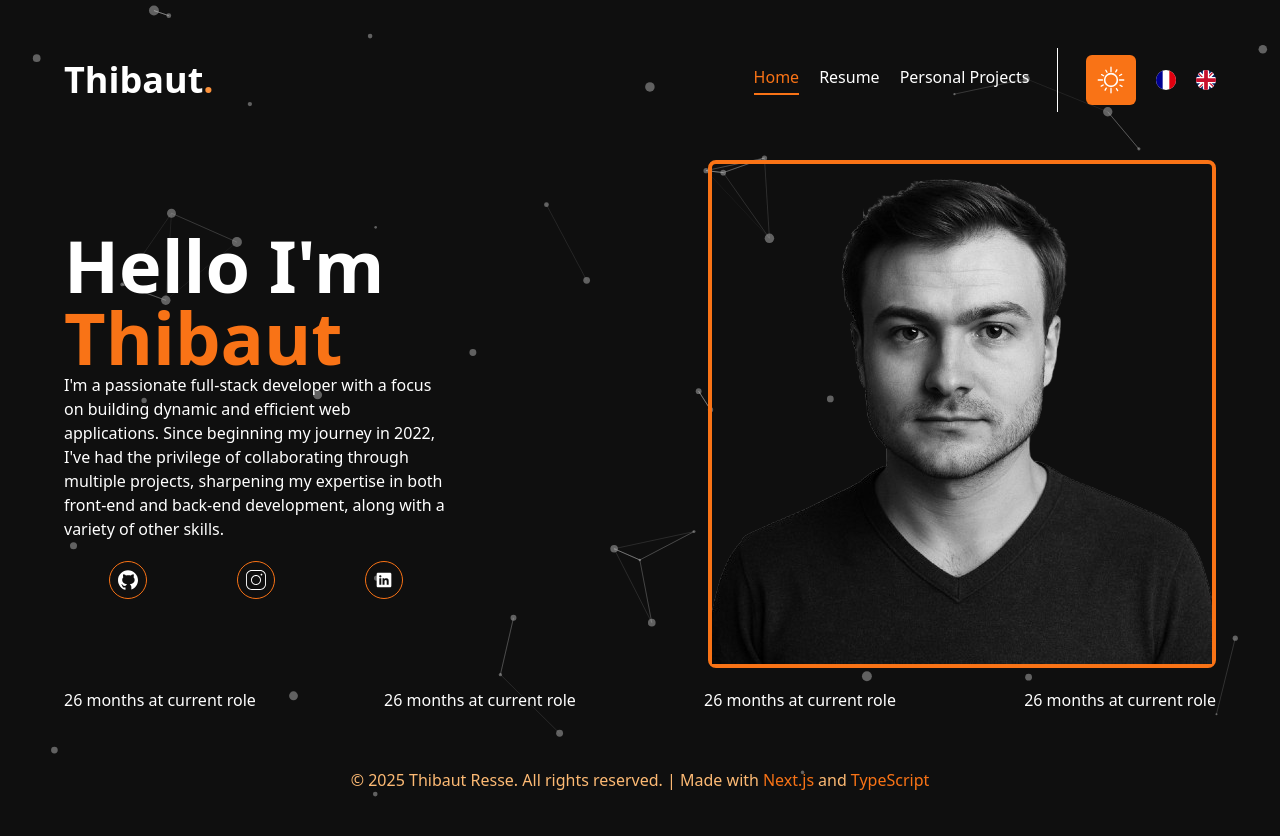
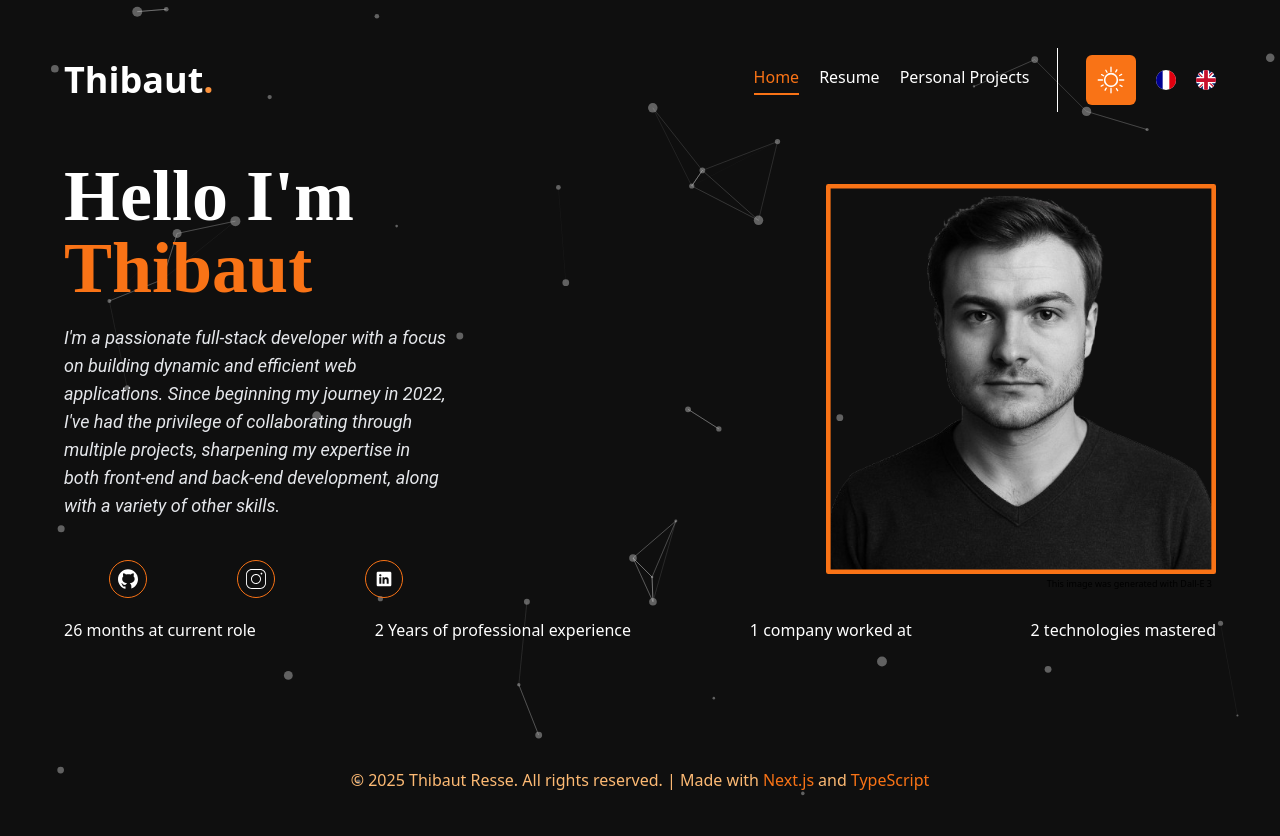
Before and after one commit to neolink78/portfolio, a Next.js app: page / in a window 1280 px wide. Shown: the top 836 px of the page. Built offline with nearby package versions, Linux system fonts and the light colour scheme.

Commit message:
added frame motion for picture, react-count up for experience's stats

```diff
--- /dev/null
+++ b/components/home/experience.tsx
@@ -0,0 +1,12 @@
+import CountUp from "react-countup"
+
+export const Experience = () => {
+    return (
+        <div className="flex justify-between mt-5">
+            <p><CountUp end={26} duration={5} /> months at current role</p>
+            <p><span>2</span> Years of professional experience</p>
+            <p><span>1</span> company worked at</p>
+            <p><span>2</span> technologies mastered</p>
+        </div>
+    )
+}
--- /dev/null
+++ b/components/home/icons.tsx
@@ -0,0 +1,24 @@
+import { Github } from "@/lib/icons/github";
+import { Instagram } from "@/lib/icons/instagram";
+import { LinkedIn } from "@/lib/icons/linkedIn";
+
+export const Icons = () => {
+    return (
+        <div className="flex justify-around mt-5">
+            <a href="https://github.com/neolink78" target="_blank" rel="noopener noreferrer"
+                className="group rounded-full border border-orange-500 p-2 hover:bg-orange-500 hover:cursor-pointer"
+            >
+                <Github className="fill-white group-hover:fill-black transition-colors duration-300" />
+            </a>
+            <a href="https://www.instagram.com/neolink78/" target="_blank" rel="noopener noreferrer"
+                className="group rounded-full border border-orange-500 p-2 hover:bg-orange-500 hover:cursor-pointer">
+                <Instagram className="fill-white group-hover:fill-black transition-colors duration-300" />
+            </a>
+            <a href="https://www.linkedin.com/in/thibaut-resse-36674015a/" target="_blank" rel="noopener noreferrer"
+                className="group rounded-full border border-orange-500 p-2 hover:bg-orange-500 hover:cursor-pointer">
+                <LinkedIn className="fill-white group-hover:fill-black transition-colors duration-300" />
+            </a>
+
+        </div>
+    )
+}
--- /dev/null
+++ b/components/home/motion.tsx
@@ -0,0 +1,144 @@
+import { useEffect, useState } from 'react';
+import { motion } from 'framer-motion';
+import Image from 'next/image';
+
+const Me = () => {
+    const [showGlow, setShowGlow] = useState(false);
+    const [hasLoadedInDarkMode, setHasLoadedInDarkMode] = useState(false);
+    const isDarkMode = true
+    useEffect(() => {
+        if (!isDarkMode) {
+            const timer = setTimeout(() => setShowGlow(true), 2000);
+            return () => clearTimeout(timer);
+        }
+    }, [isDarkMode]);
+
+    useEffect(() => {
+        if (isDarkMode && !hasLoadedInDarkMode) {
+            setHasLoadedInDarkMode(true);
+        }
+    }, [isDarkMode, hasLoadedInDarkMode]);
+
+    const renderGlow = () =>
+        !isDarkMode &&
+        showGlow && (
+            <motion.div
+                className="absolute inset-0 w-[290px] h-[290px] xl:w-[440px] xl:h-[440px] bg-orange-500"
+                style={{ borderRadius: '50%', filter: 'blur(60px)', opacity: 0.5 }}
+                initial={{ scale: 0.9, opacity: 0 }}
+                animate={{ scale: [0.95, 1.05], opacity: [0.1, 0.6] }}
+                transition={{
+                    duration: 5,
+                    ease: 'easeInOut',
+                    repeat: Infinity,
+                    repeatType: 'reverse',
+                }}
+            />
+        );
+
+    const renderBorderAnimation = () => {
+        if (isDarkMode) {
+            return (
+                <motion.rect
+                    key="dark-mode-rect"
+                    x="3"
+                    y="3"
+                    width="500"
+                    height="500"
+                    stroke="#f97316"
+                    strokeWidth="6"
+                    strokeLinecap="round"
+                    strokeLinejoin="round"
+                    initial={
+                        hasLoadedInDarkMode
+                            ? { pathLength: 1, strokeOpacity: 1 }
+                            : { pathLength: 0, strokeOpacity: 0.3 }
+                    }
+                    animate={{ pathLength: 1, strokeOpacity: 1 }}
+                    transition={{
+                        duration: 3,
+                        ease: 'easeInOut',
+                        repeat: 0,
+                    }}
+                />
+            );
+        }
+
+        return (
+            <motion.rect
+                key="light-mode-rect"
+                x="3"
+                y="3"
+                width="500"
+                height="500"
+                stroke={isDarkMode ? '#f97217' : '#000'}
+                strokeWidth="6"
+                strokeLinecap="round"
+                strokeLinejoin="round"
+                initial={{ strokeDasharray: '10 10 10 10' }}
+                animate={{ strokeDasharray: ['5 15 100 100', '25 50 75 100'] }}
+                transition={{
+                    duration: 5,
+                    repeat: Infinity,
+                    repeatType: 'reverse',
+                }}
+            />
+        );
+    };
+
+    return (
+        <div className="w-full h-full relative">
+            {renderGlow()}
+
+            <motion.div
+                initial={{ opacity: 0 }}
+                animate={{
+                    opacity: 1,
+                    transition: {
+                        duration: 0.6,
+                        ease: isDarkMode ? 'easeIn' : 'easeOut',
+                    },
+                }}
+            >
+                <motion.div
+                    initial={{ opacity: 0 }}
+                    animate={{
+                        opacity: 1,
+                        transition: {
+                            delay: 0.8,
+                            duration: 0.6,
+                            ease: isDarkMode ? 'easeIn' : 'easeInOut',
+                        },
+                    }}
+                    className="relative w-[298px] h-[298px] xl:w-[390px] xl:h-[390px] bg:none"
+                >
+                    <Image alt="Thibaut" src={'/picture.png'} priority
+                        quality={100}
+                        fill
+                        sizes="(max-width: 768px) 100vw,
+                    (max-width: 1200px) 50vw,
+                    33vw"
+                        className="object-contain"
+                    />
+
+                    <div className="hidden lg:block absolute h-[1px] bottom-1 right-0 text-black dark:text-gray-500">
+                        <span className="px-1 text-[9px]">
+                            This image was generated with Dall-E 3
+                        </span>
+                    </div>
+
+                </motion.div>
+                <motion.svg
+                    className="dark:shadow-sm absolute top-0 left-0 w-[298px] h-[298px] xl:w-[390px] xl:h-[390px]"
+                    fill="transparent"
+                    viewBox="0 0 506 506"
+                    xmlns="http://www.w3.org/2000/svg"
+                >
+                    {renderBorderAnimation()}
+                </motion.svg>
+            </motion.div>
+        </div>
+    );
+};
+
+export default Me;
--- a/package.json
+++ b/package.json
@@ -12,10 +12,12 @@
     "@hookform/resolvers": "^4.0.0",
     "@tsparticles/react": "^3.0.0",
     "axios": "^1.7.9",
+    "framer-motion": "^12.9.2",
     "i18next": "^24.2.2",
     "next": "^14.2.26",
     "next-i18next": "^15.4.2",
     "react": "^18",
+    "react-countup": "^6.5.3",
     "react-dom": "^18",
     "react-hook-form": "^7.54.2",
     "react-i18next": "^15.4.1",
--- a/pages/index.tsx
+++ b/pages/index.tsx
@@ -1,50 +1,29 @@
+import { Experience } from "@/components/home/experience";
+import { Icons } from "@/components/home/icons";
+import Me from "@/components/home/motion";
 import ParticlesBackground from "@/components/Particles";
-import { Github } from "@/lib/icons/github";
-import { Instagram } from "@/lib/icons/instagram";
-import { LinkedIn } from "@/lib/icons/linkedIn";
-import Image from "next/image";
 
 export default function Home() {
   return (
     <div className="min-h-screen flex flex-col mt-12">
       <ParticlesBackground />
       <main className="flex text-white justify-between items-center">
-        <div className="w-96">
-          <p className="text-7xl font-bold">Hello I&apos;m
+        <div className="w-96 flex flex-col gap-5">
+
+          <p className="text-7xl font-inspiration font-bold">Hello I&apos;m
             <span className="text-orange-500"> Thibaut</span>
           </p>
-          <p>I&apos;m a passionate full-stack developer with a focus on building dynamic and efficient web applications.
+          <p className="font-text text-gray-200 italic text-lg/7">I&apos;m a passionate full-stack developer with a focus on building dynamic and efficient web applications.
             Since beginning my journey in 2022, I&apos;ve had the privilege of collaborating through multiple projects, sharpening my
             expertise in both front-end and back-end development, along with a variety of other skills.
           </p>
-          <div className="flex justify-around mt-5">
-            <a href="https://github.com/neolink78" target="_blank" rel="noopener noreferrer"
-              className="group rounded-full border border-orange-500 p-2 hover:bg-orange-500 hover:cursor-pointer"
-            >
-              <Github className="fill-white group-hover:fill-black transition-colors duration-300" />
-            </a>
-            <a href="https://www.instagram.com/neolink78/" target="_blank" rel="noopener noreferrer"
-              className="group rounded-full border border-orange-500 p-2 hover:bg-orange-500 hover:cursor-pointer">
-              <Instagram className="fill-white group-hover:fill-black transition-colors duration-300" />
-            </a>
-            <a href="https://www.linkedin.com/in/thibaut-resse-36674015a/" target="_blank" rel="noopener noreferrer"
-              className="group rounded-full border border-orange-500 p-2 hover:bg-orange-500 hover:cursor-pointer">
-              <LinkedIn className="fill-white group-hover:fill-black transition-colors duration-300" />
-            </a>
-
-          </div>
+          <Icons />
         </div>
-        <div className="border-4 border-orange-500 rounded-lg">
-          <Image alt="yo" src={'/picture.png'} width={500} height={500} />
+        <div>
+          <Me />
         </div>
-
       </main>
-      <div className="flex justify-between mt-5">
-        <p><span>26</span> months at current role</p>
-        <p><span>26</span> months at current role</p>
-        <p><span>26</span> months at current role</p>
-        <p><span>26</span> months at current role</p>
-      </div>
+      <Experience />
     </div>
   );
 }
```
Also changed, not shown: 1 other file (tests, documents, lock files or other folders).
